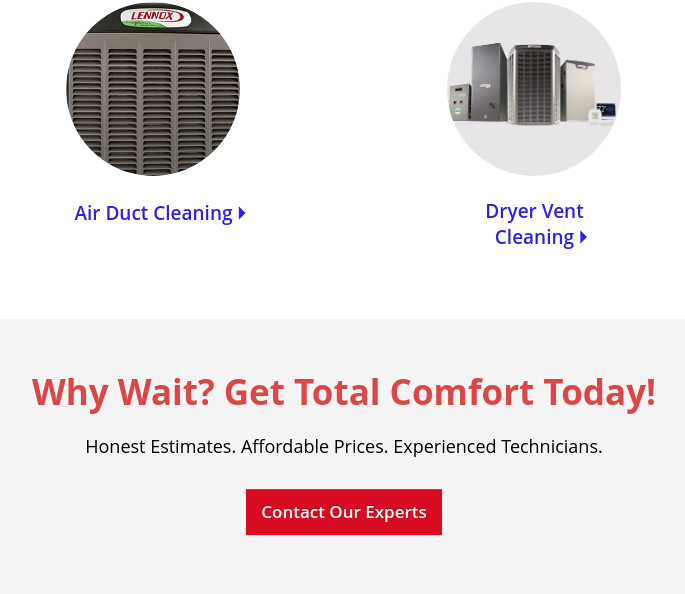
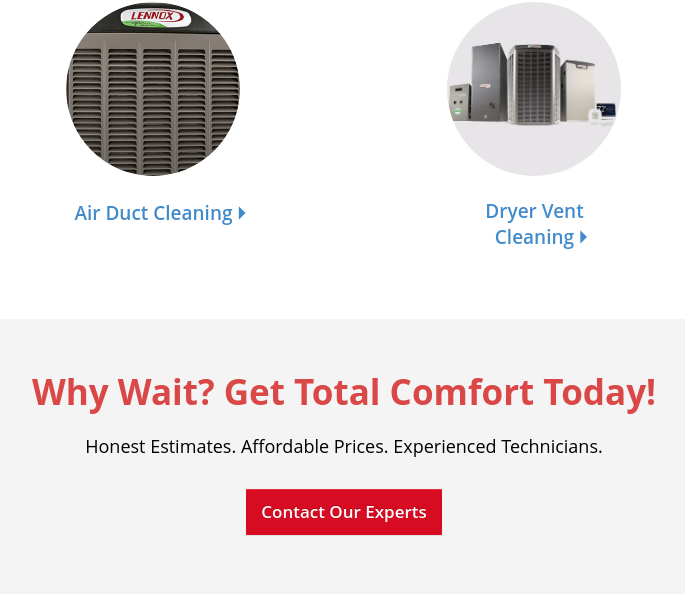
Before and after one commit to AbubakarCinnova/aircare, a PHP site: page / in a window 1280 px wide. Shown: the part 643-1237 px from the top of the page, without its empty margins (296-981 px from the left). Run offline with PHP 8.4, Linux system fonts and the light colour scheme; some libraries are stand-ins or nearby versions; some web fonts are replaced.

Commit message:
Update style.css

```diff
--- a/css/style.css
+++ b/css/style.css
@@ -26,7 +26,7 @@
   font-weight: 600;
   margin-top: 20px;
   line-height: 24px;
-  color: #2e22e1;
+  color: #428bca;
 }
 .blue-boxes h4:hover {
   color: #000000 !important;
```
